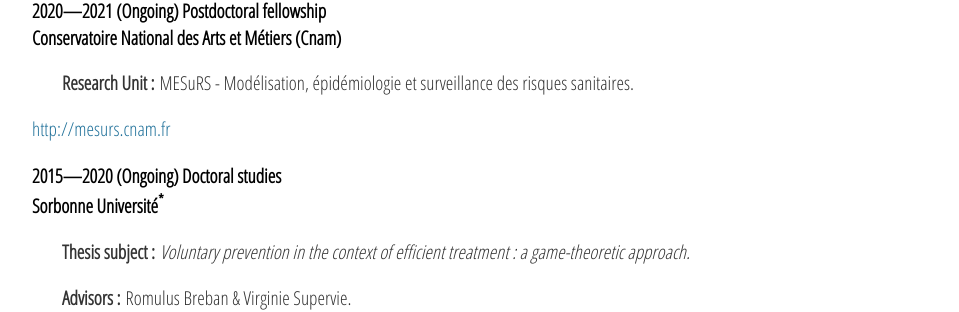
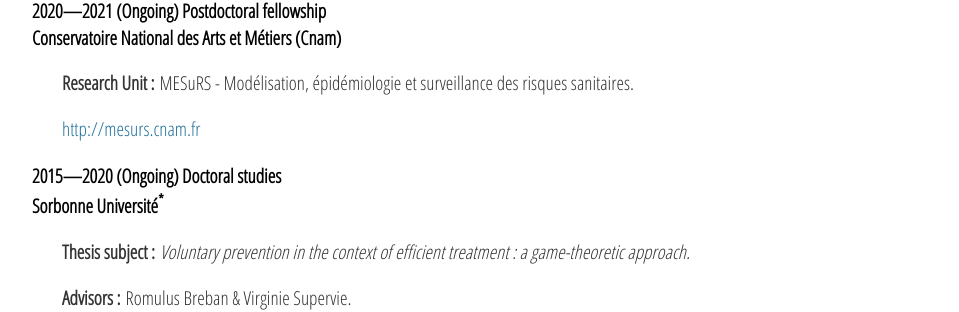
Before and after one commit to sjijon/sjijon.github.io, a Jekyll site: the page built from cv.html, in a window 1280 px wide. Shown: the part 181-493 px from the top of the page, without its empty margins (160-1119 px from the left). Built offline with Jekyll 4.4.1, drawn with Linux system fonts in a browser that asks for light colours; nearby versions of some CDN libraries.

Commit message:
Update cv.html

```diff
--- a/cv.html
+++ b/cv.html
@@ -9,7 +9,7 @@
 	<p style="padding-left:30px;">
 		<strong>Research Unit :</strong> MESuRS - Modélisation, épidémiologie et surveillance des risques sanitaires.
 	</p>
-	<p>
+	<p style="padding-left:30px;">
 		<a href="http://mesurs.cnam.fr" target="_blank">http://mesurs.cnam.fr</a>
 	</p>
 	<h4>2015—2020 (Ongoing) Doctoral studies</h4>
```
